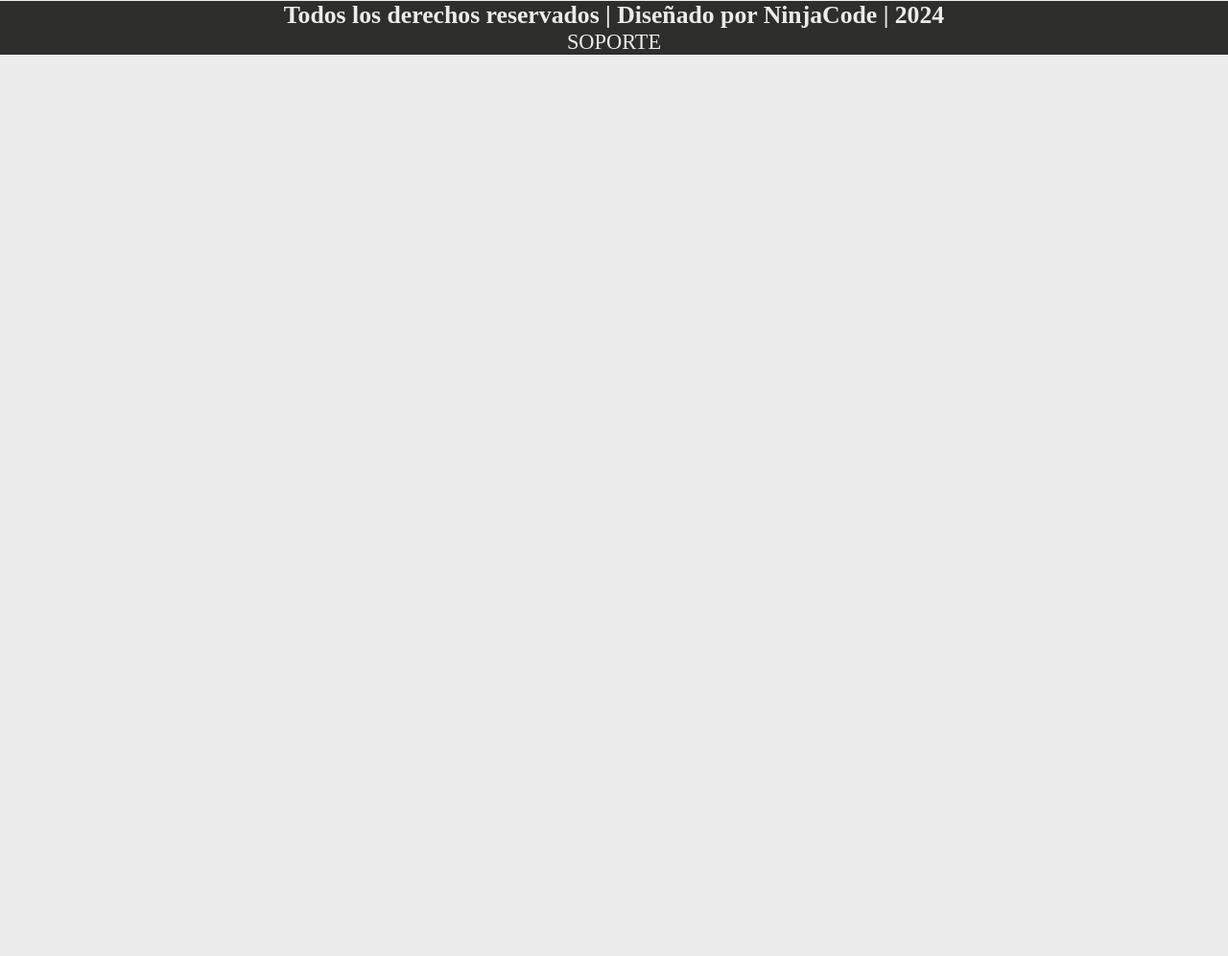
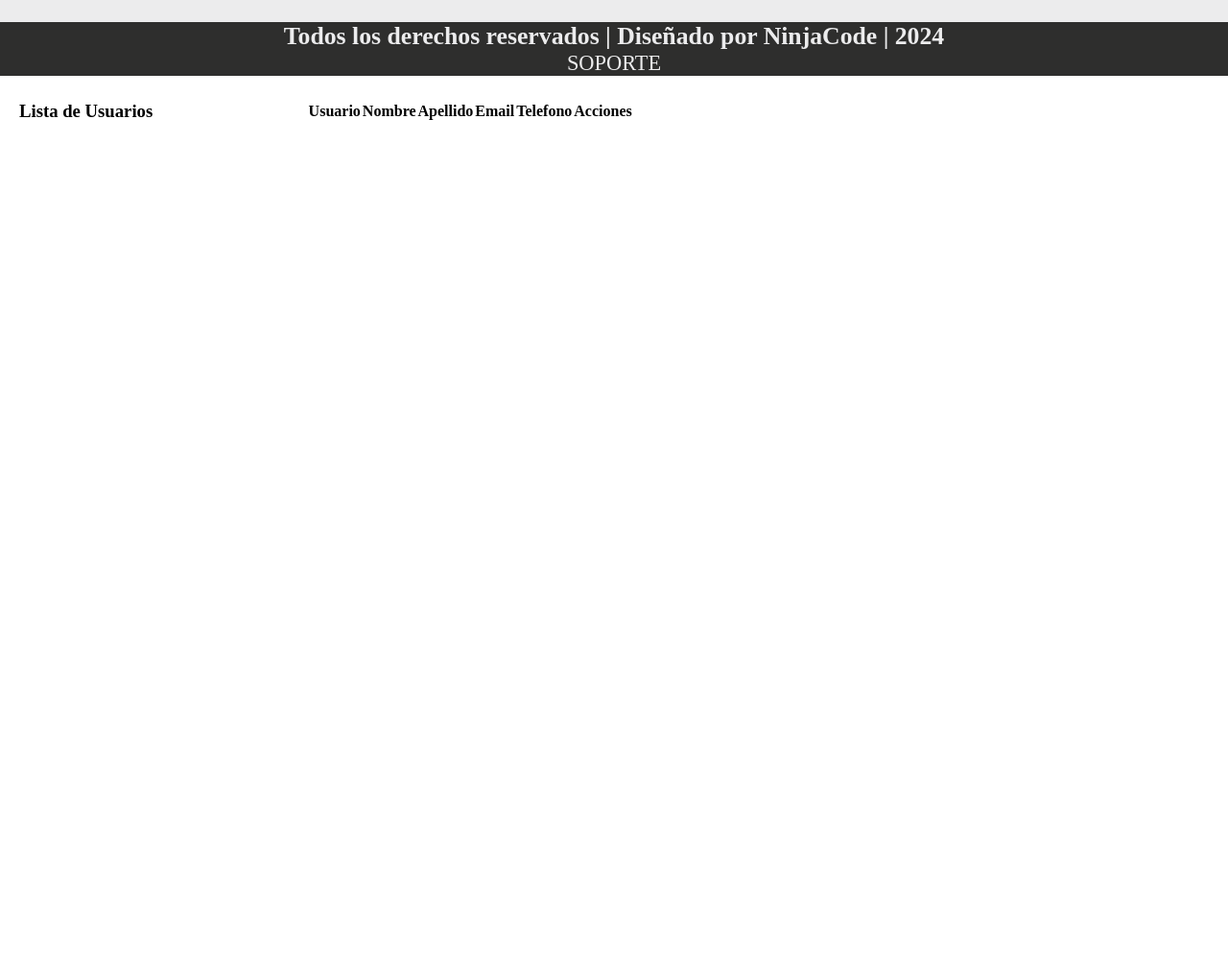
Before and after one commit to na7ux/CodoACodo, a Flask app: template template/registro.html in a window 1280 px wide. Shown: the part 1142-2138 px from the top of the page at 96% size. Before the commit the page ends 1200 px from the top, so only its background shows below. Run offline with Flask 3, Linux system fonts and the light colour scheme; the template is opened without the code that fills it, so the values that code supplies are empty; parts of the project's set-up code (start-up, migrations or seed data) failed here and were passed over.

Commit message:
registro crud

```diff
--- a/template/registro.html
+++ b/template/registro.html
@@ -133,6 +133,23 @@
 
                 </form>
             </div>
+            <section id="list" class="container">
+                <h3>Lista de Usuarios</h3>
+                <table id="list-table-user" class="table">
+                    <thead>
+                        <tr>
+                            <th>Usuario</th>
+                            <th>Nombre</th>
+                            <th>Apellido</th>
+                            <th>Email</th>
+                            <th>Telefono</th>
+                            <th>Acciones</th>
+                        </tr>
+                    </thead>
+                    <tbody id="tbody-table-users">
+
+                    </tbody>
+                </table>
         </main>
 
         <!--    Pie de Pagina   -->
```
